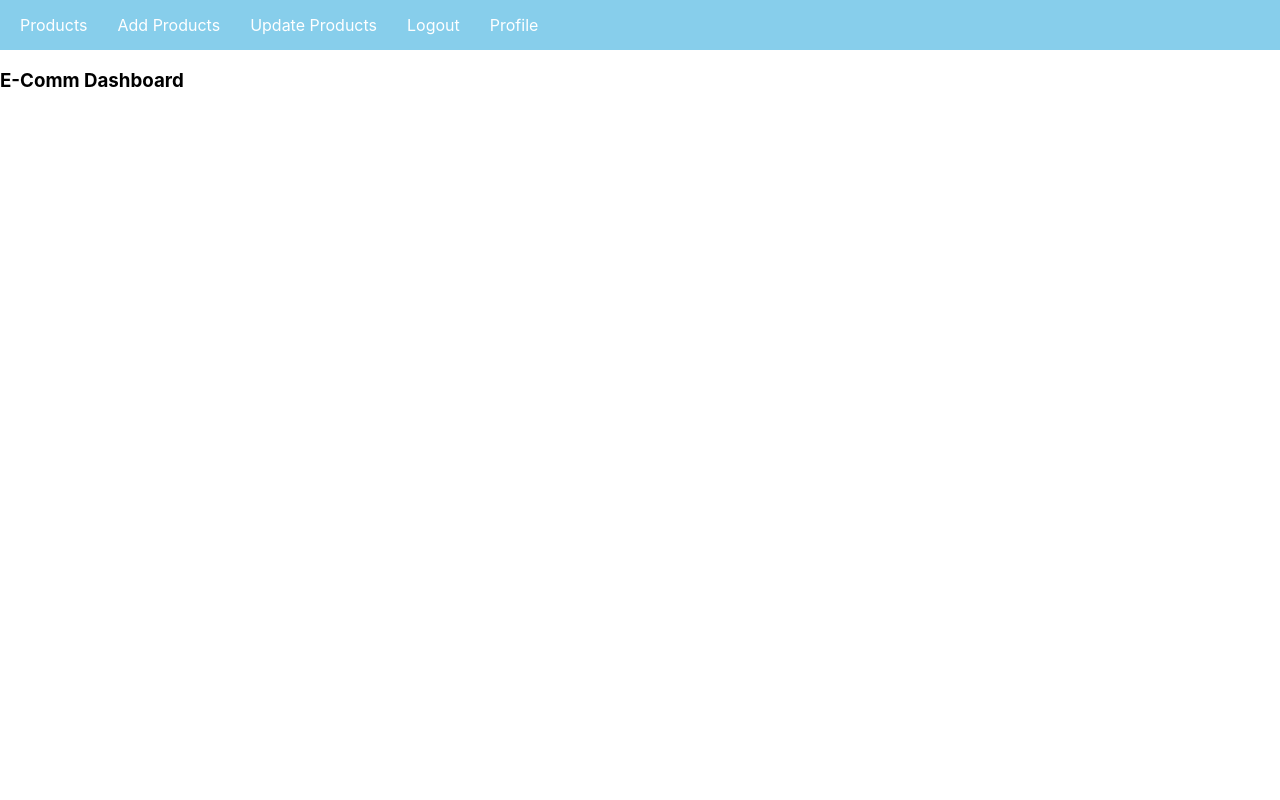
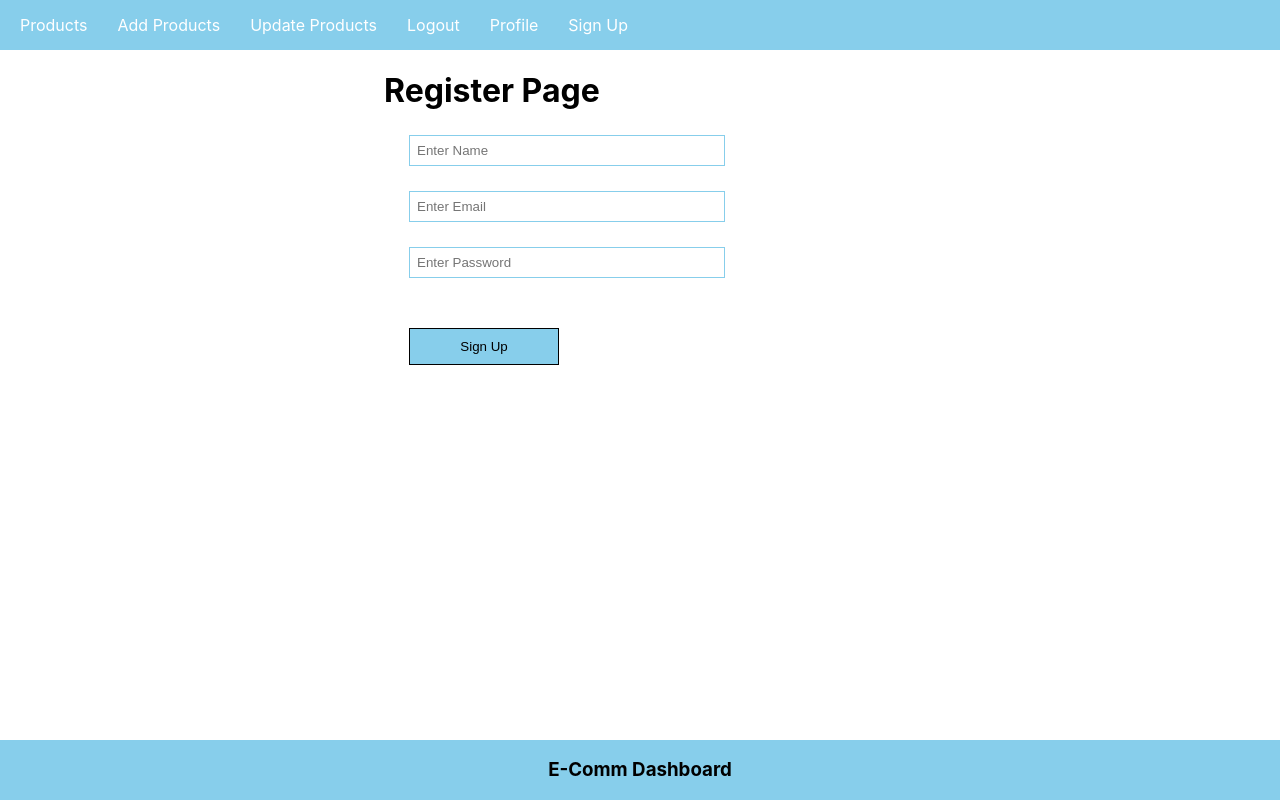
Before and after one commit to YadavBhargav/Node, a React (Create React App) app in the folder project-1/front/: page /signup in a window 1280 px wide. Built offline with nearby package versions, Linux system fonts and the light colour scheme.

Commit message:
Front UI done with register form

```diff
--- a/project-1/front/src/App.css
+++ b/project-1/front/src/App.css
@@ -18,6 +18,30 @@
 .footer {
   position: absolute;
   bottom: 0;
+  text-align: center;
+  width: 100%;
+  background-color: skyblue;
+}
+
+.inputBox {
+  display: block;
+  margin: 25px;
+  padding: 7px;
+  width: 300px;
+  border: 1px solid skyblue;
+}
+
+.register {
+  margin-left: 30%;
+}
+
+.appButton {
+  margin: 25px;
+  padding: 10px;
+  width: 150px;
+  background-color: skyblue;
+  border: 1px solid;
+  cursor: pointer;
 }
 
 @media (prefers-reduced-motion: no-preference) {
--- a/project-1/front/src/App.js
+++ b/project-1/front/src/App.js
@@ -1,8 +1,9 @@
 import React from 'react';
-import Nav from './Nav';
+import Nav from './components/Nav';
 import './App.css';
 import { Route, BrowserRouter as Router, Routes } from 'react-router-dom';
-import Footer from './Footer';
+import Footer from './components/Footer';
+import SignUp from './components/SignUp';
 
 function App() {
   return (
@@ -17,6 +18,7 @@
             <Route path='/update' element={<h1>Update Product</h1>} />
             <Route path='/logout' element={<h1>logout</h1>} />
             <Route path='/profile' element={<h1>profile</h1>} />
+            <Route path='/signup' element={<SignUp />} />
           </Routes>
         </Router>
         <Footer />
--- a/project-1/front/src/Footer.jsx
+++ b/project-1/front/src/components/Footer.jsx
@@ -2,7 +2,7 @@
 
 const Footer = () => {
   return (
-    <div>
+    <div className="footer">
       <h3>E-Comm Dashboard</h3>
     </div>
   );
--- a/project-1/front/src/Nav.jsx
+++ b/project-1/front/src/components/Nav.jsx
@@ -21,6 +21,9 @@
           <li>
             <Link to={"/profile"}>Profile</Link>
           </li>
+          <li>
+            <Link to={"/signup"}>Sign Up</Link>
+          </li>
         </ul>
       </div>
     </>
--- /dev/null
+++ b/project-1/front/src/components/SignUp.js
@@ -0,0 +1,21 @@
+import React, { useState } from 'react'
+
+const SignUp = () => {
+    const [name, setName] = useState("")
+    const [email, setEmail] = useState("")
+    const [password, setPassword] = useState("")
+
+    const collectData = () => { }
+
+    return (
+        <div className='register'>
+            <h1>Register Page</h1>
+            <input className='inputBox' type='text' value={name} onChange={(e) => setName(e.target.value)} placeholder='Enter Name' />
+            <input className='inputBox' type='text' value={email} onChange={(e) => setEmail(e.target.value)} placeholder='Enter Email' />
+            <input className='inputBox' type='password' value={password} onChange={(e) => setPassword(e.target.value)} placeholder='Enter Password' />
+            <button onClick={collectData} className='appButton' type='button'>Sign Up</button>
+        </div>
+    )
+}
+
+export default SignUp
```
